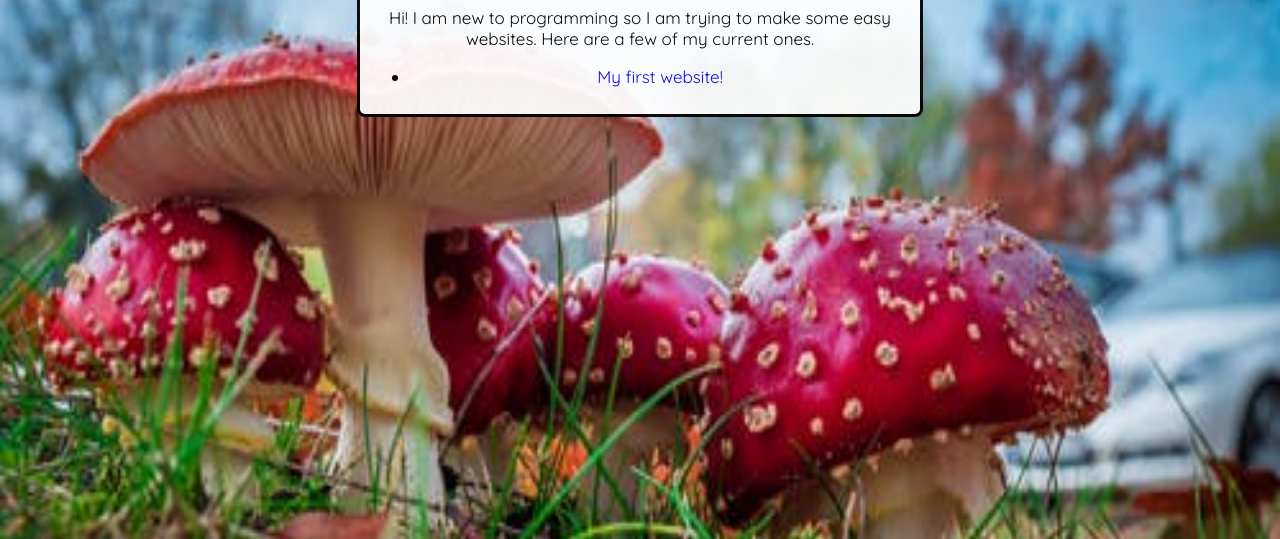
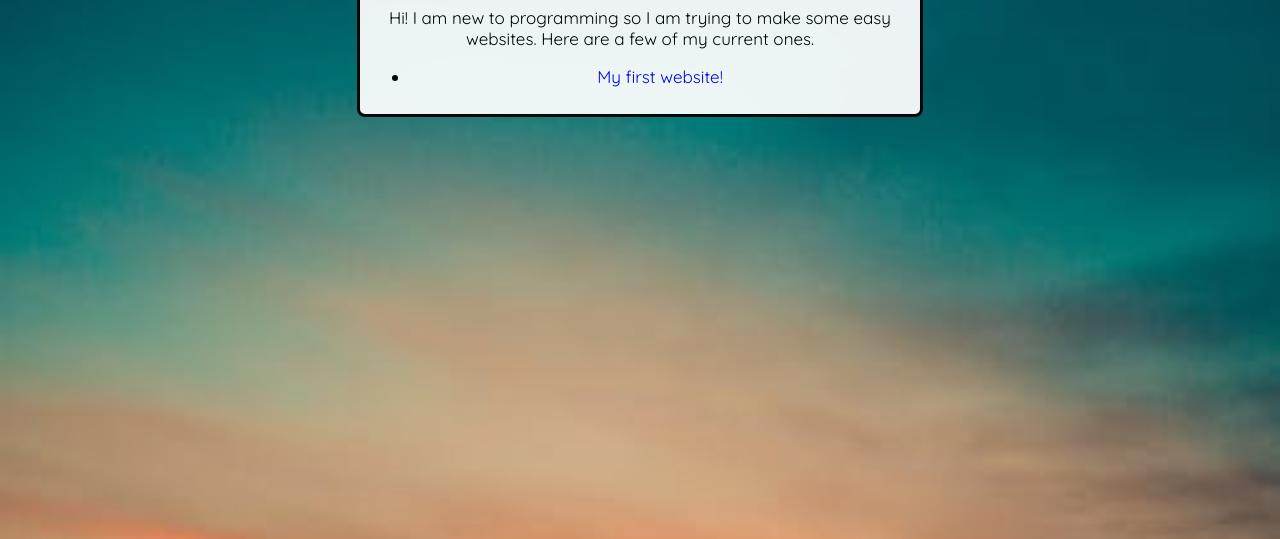
Before and after one commit to ChloeCrozier/chloecrozier.github.io, a plain HTML site: page index.html in a window 1280 px wide. Shown: the part 261-800 px from the top of the page. Drawn offline with Linux system fonts and the light colour scheme.

Commit message:
changed the background

```diff
--- a/style.css
+++ b/style.css
@@ -10,7 +10,7 @@ body {
 }
 
 .chloe {
-  background-image: url('./images/chloe.jpeg');
+  background-image: url('./images/chloeb.jpg');
   background-size: 100vw 140vh;
 }
 
```
